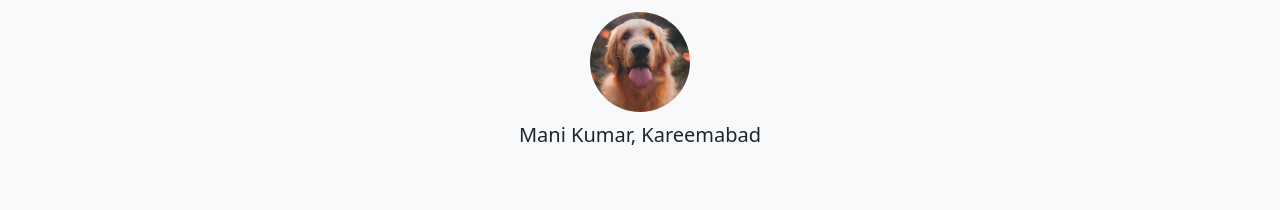
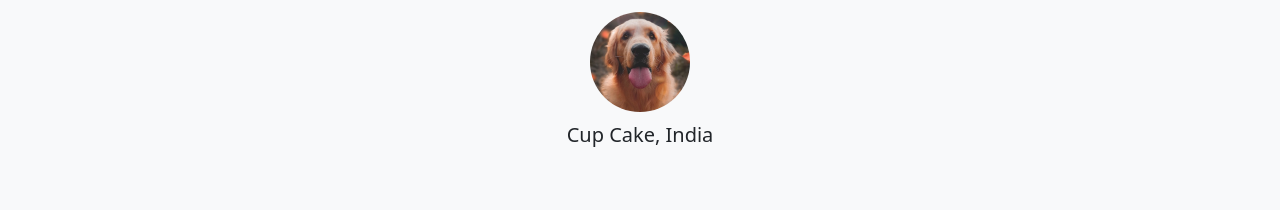
Before and after one commit to VishnuWD/DogTinder, a plain HTML site: page index.html in a window 1280 px wide. Shown: the part 1240-1450 px from the top of the page. Drawn offline with nearby package versions, Linux system fonts and the light colour scheme.

Commit message:
Update index.html

```diff
--- a/index.html
+++ b/index.html
@@ -170,7 +170,7 @@ body{
 
           <img class="doggy" src="dog-img.jpg" alt="">
           <p class="col-lg-8 mx-auto lead mt-2">
-            Mani Kumar, Kareemabad
+            Cup Cake, India
           </p>
 
         </div>
```
